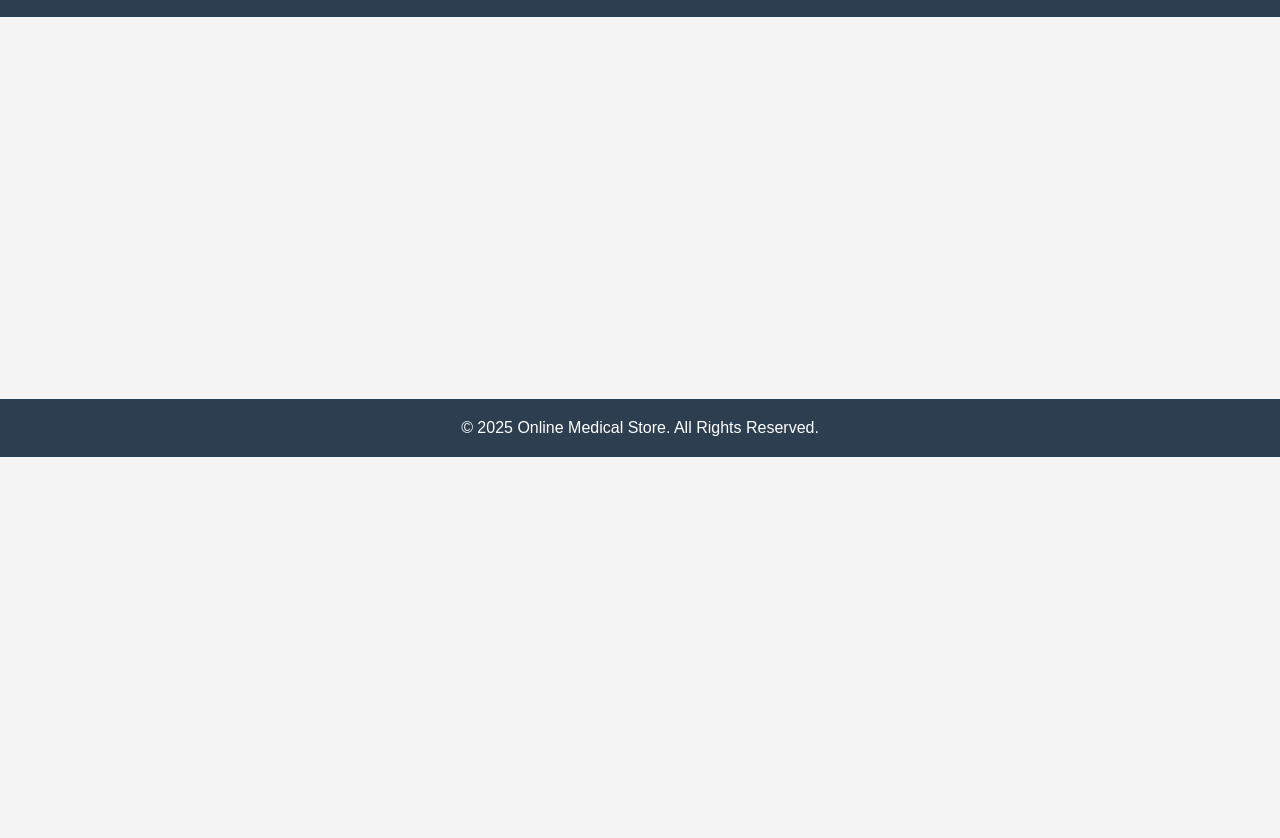
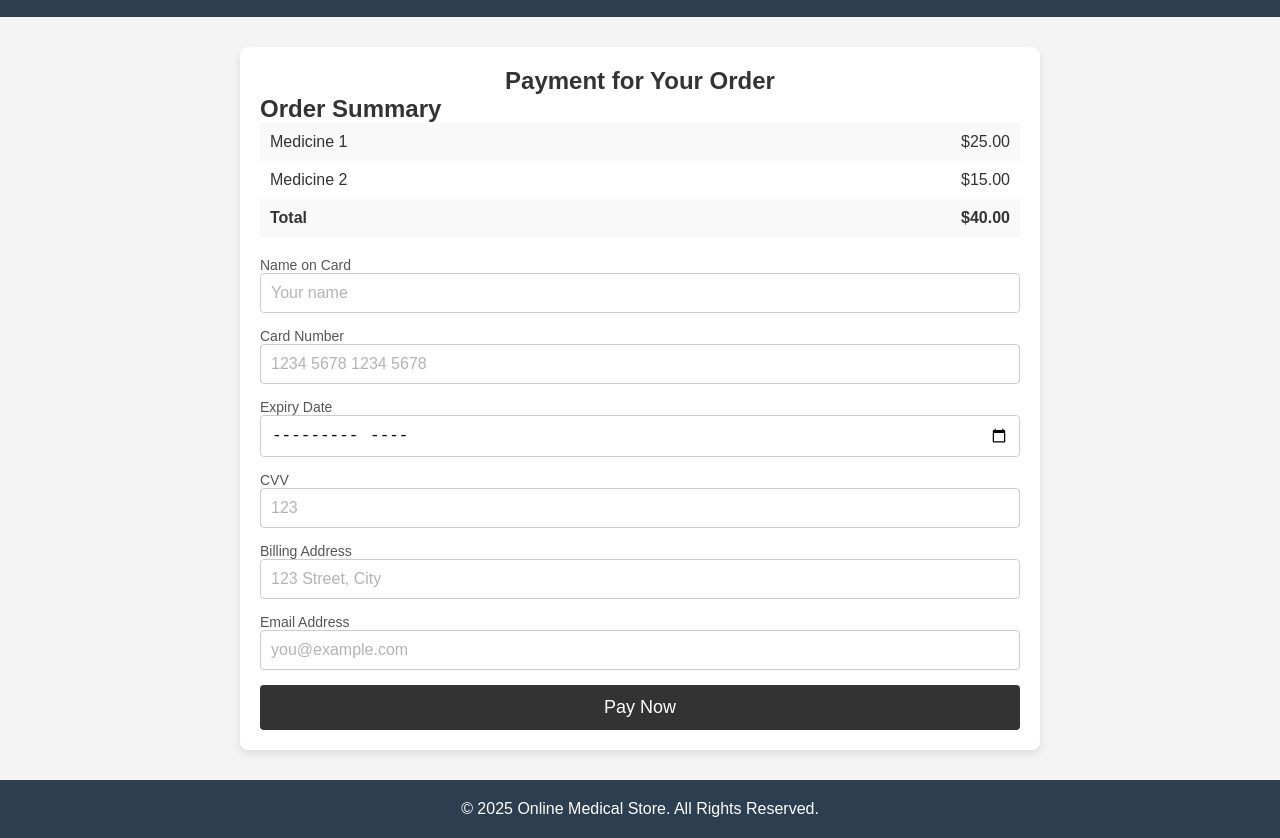
Before and after one commit to WebdevlopmentITC-5103-0NA/Project, a plain HTML site: page payment.html in a window 1280 px wide. Shown: the part 343-1181 px from the top of the page. Before the commit the page ends 800 px from the top, so only its background shows below. Drawn offline with Linux system fonts and the light colour scheme.

Commit message:
Added updated files

```diff
--- a/css/index.css
+++ b/css/index.css
@@ -112,7 +112,7 @@ nav ul li a:hover {
 
 .contact-form button {
   padding: 10px 20px;
-  background-color: #3498db;
+  background-color: #333;
   color: #fff;
   border: none;
   border-radius: 5px;
@@ -121,7 +121,7 @@ nav ul li a:hover {
 }
 
 .contact-form button:hover {
-  background-color: #2980b9;
+  background-color: #333;
 }
 
 /* Footer */
--- a/css/payment.css
+++ b/css/payment.css
@@ -0,0 +1,102 @@
+/* General Styles */
+body {
+    font-family: Arial, sans-serif;
+    margin: 0;
+    padding: 0;
+    background-color: #f4f4f4;
+  }
+
+  .payment-container {
+    width: 80%;
+    max-width: 800px;
+    margin: 30px auto;
+    background-color: #ffffff;
+    padding: 20px;
+    border-radius: 8px;
+    box-shadow: 0 4px 8px rgba(0, 0, 0, 0.1);
+  }
+
+  h1 {
+    text-align: center;
+    color: #333;
+  }
+
+  .order-summary {
+    margin-bottom: 20px;
+  }
+
+  .order-summary h2 {
+    color: #333;
+  }
+
+  table {
+    width: 100%;
+    border-collapse: collapse;
+  }
+
+  table td {
+    padding: 10px;
+    text-align: left;
+  }
+
+  table td:last-child {
+    text-align: right;
+  }
+
+  table tr:nth-child(odd) {
+    background-color: #f9f9f9;
+  }
+
+  /* Form Styles */
+  .payment-form {
+    display: flex;
+    flex-direction: column;
+  }
+
+  .form-group {
+    margin-bottom: 15px;
+  }
+
+  .form-group label {
+    font-size: 14px;
+    color: #555;
+  }
+
+  .form-group input {
+    padding: 10px;
+    font-size: 16px;
+    width: 100%;
+    border: 1px solid #ccc;
+    border-radius: 4px;
+    box-sizing: border-box;
+  }
+
+  .form-group input:focus {
+    border-color: #4CAF50;
+    outline: none;
+  }
+  .form-group input::placeholder{
+    color:rgba(0,0,0,0.3);
+  }
+
+  /* Button Styles */
+  .submit-btn {
+    padding: 12px;
+    background-color: #333;
+    color: white;
+    border: none;
+    border-radius: 4px;
+    font-size: 18px;
+    cursor: pointer;
+  }
+
+  .submit-btn:hover {
+    background:#333
+  }
+
+  /* Responsive Design */
+  @media (max-width: 600px) {
+    .payment-container {
+      width: 95%;
+    }
+  }
--- a/payment.html
+++ b/payment.html
@@ -20,7 +20,7 @@
             <ul>
                 <li><a href="index.html">Home</a></li>
                 <li><a href="about.html">About</a></li>
-                <li><a href="services.html">Services</a></li>
+                <!-- <li><a href="services.html">Services</a></li> -->
                 <li><a href="contact.html">Contact</a></li>
                 <li><a href="cart.html">Cart</a></li>
                 <li>
@@ -32,7 +32,102 @@
             </div>
         </nav>
     </header>
+  <script>
+    // Function to validate the form
+    function validateForm() {
+      // Get values from form fields
+      const name = document.getElementById("name").value;
+      const cardNumber = document.getElementById("card-number").value;
+      const expiry = document.getElementById("expiry").value;
+      const cvv = document.getElementById("cvv").value;
+      const billingAddress = document.getElementById("billing-address").value;
+      const email = document.getElementById("email").value;
 
+      // Regular expression to validate card number (basic format check)
+      const cardRegex = /^[0-9]{16}$/;
+
+      // Validate the form
+      if (!name || !cardNumber || !expiry || !cvv || !billingAddress || !email) {
+        alert("Please fill in all fields.");
+        return false; // Stop the form from submitting
+      }
+
+      // Check if the card number is 16 digits long
+      if (!cardRegex.test(cardNumber)) {
+        alert("Please enter a valid 16-digit card number.");
+        return false;
+      }
+
+      // Validate the email format
+      const emailRegex = /^[a-zA-Z0-9._-]+@[a-zA-Z0-9.-]+\.[a-zA-Z]{2,6}$/;
+      if (!emailRegex.test(email)) {
+        alert("Please enter a valid email address.");
+        return false;
+      }
+
+      // If all validation passes, show the payment confirmation alert
+      alert("Thanks for booking with us!");
+      return true; // Allow the form submission or payment process
+    }
+  </script>
+<section id="mainContent">
+  <div class="payment-container">
+    <h1>Payment for Your Order</h1>
+
+    <div class="order-summary">
+      <h2>Order Summary</h2>
+      <table>
+        <tr>
+          <td>Medicine 1</td>
+          <td>$25.00</td>
+        </tr>
+        <tr>
+          <td>Medicine 2</td>
+          <td>$15.00</td>
+        </tr>
+        <tr>
+          <td><strong>Total</strong></td>
+          <td><strong>$40.00</strong></td>
+        </tr>
+      </table>
+    </div>
+
+    <form class="payment-form" onsubmit="return validateForm()">
+      <div class="form-group">
+        <label for="name">Name on Card</label>
+        <input type="text" id="name" placeholder="Your name" required>
+      </div>
+
+      <div class="form-group">
+        <label for="card-number">Card Number</label>
+        <input type="text" id="card-number" placeholder="1234 5678 1234 5678" required>
+      </div>
+
+      <div class="form-group">
+        <label for="expiry">Expiry Date</label>
+        <input type="month" id="expiry" required>
+      </div>
+
+      <div class="form-group">
+        <label for="cvv">CVV</label>
+        <input type="text" id="cvv" placeholder="123" required>
+      </div>
+
+      <div class="form-group">
+        <label for="billing-address">Billing Address</label>
+        <input type="text" id="billing-address" placeholder="123 Street, City" required>
+      </div>
+
+      <div class="form-group">
+        <label for="email">Email Address</label>
+        <input type="email" id="email" placeholder="you@example.com" required>
+      </div>
+
+      <!-- Pay Now Button with onclick event to trigger validation -->
+      <button type="button" class="submit-btn" onclick="validateForm()">Pay Now</button>
+    </form>
+  </div>
+</section>
     <footer>
         <p>&copy; 2025 Online Medical Store. All Rights Reserved.</p>
     </footer>
```
Also changed, not shown: cart.html (+1 -0 lines), css/about.css (+0 -47 lines), css/cart.css (+9 -0 lines).
